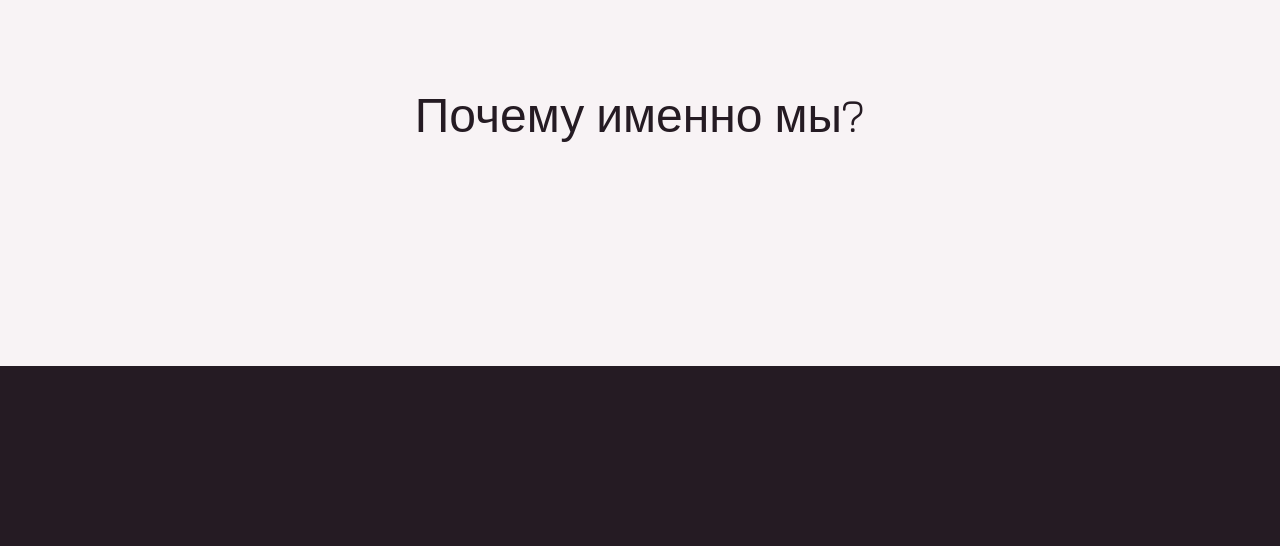
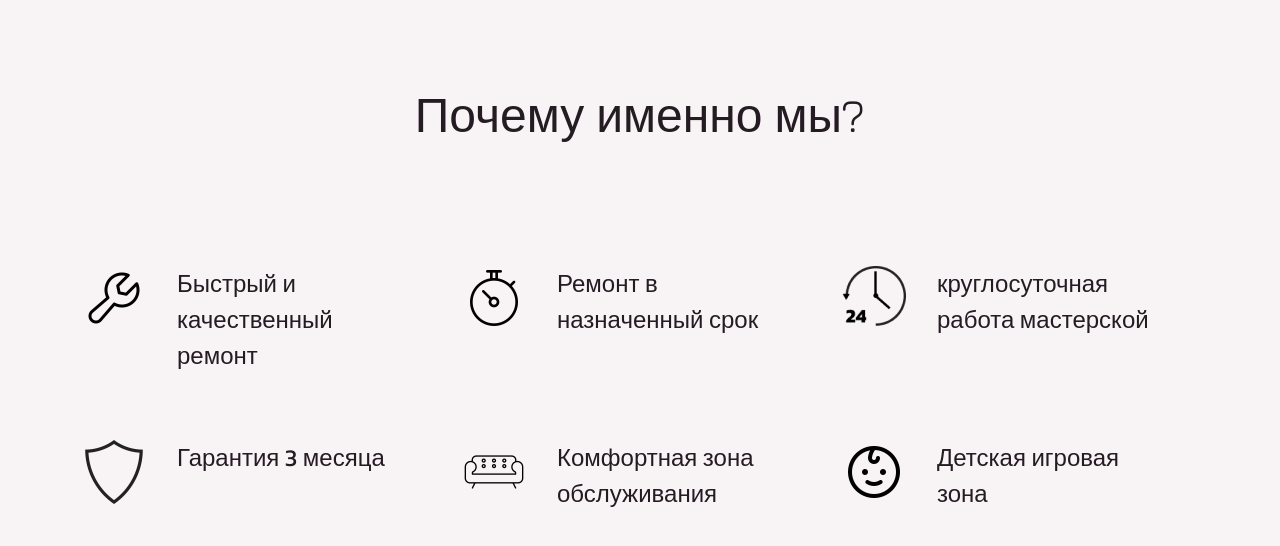
Before and after one commit to Viktoria-Mlechko/autoservice, a plain HTML site: page index.html in a window 1280 px wide. Shown: the part 822-1368 px from the top of the page. Before the commit the page ends 1188 px from the top, so only its background shows below. Drawn offline with nearby package versions, Linux system fonts and the light colour scheme.

Commit message:
[KP-9] Сверстал блок преимуществ

```diff
--- a/index.html
+++ b/index.html
@@ -27,7 +27,93 @@
     </header>
     <div class="page-block page-block--light">
         <div class="container">
-            <p class="page-block-title">Почему именно мы?</p>
+            <div class="row">
+                <div class="col-12">
+                    <p class="page-block-title">Почему именно мы?</p>
+                </div>
+            </div>
+            <div class="row">
+                <div class="advantages-container">
+                    <div class="advantages-container-wrapper col-12">
+                        <div class="row">
+                            <div class="col-4 advantages-item">
+                                <div class="row">
+                                    <div class="col-3">
+                                        <img src="/images/icons/repair_icon.png" alt="icon">
+                                    </div>
+                                    <div class="col-8">
+                                        <p class="advantage-title">
+                                            Быстрый и качественный ремонт
+                                        </p>
+                                    </div>
+                                </div>
+                            </div>
+                            <div class="col-4 advantages-item">
+                                <div class="row">
+                                    <div class="col-3">
+                                        <img src="/images/icons/clock_icon.png" alt="icon">
+                                    </div>
+                                    <div class="col-8">
+                                        <p class="advantage-title">
+                                            Ремонт в назначенный срок
+                                        </p>
+                                    </div>
+                                </div>
+                            </div>
+                            <div class="col-4 advantages-item">
+                                <div class="row">
+                                    <div class="col-3">
+                                        <img src="/images/icons/clock_icon-1.png" alt="icon">
+                                    </div>
+                                    <div class="col-8">
+                                        <p class="advantage-title">
+                                            круглосуточная работа мастерской
+                                        </p>
+                                    </div>
+                                </div>
+                            </div>
+                        </div>
+                        <div class="row">
+                            <div class="col-4 advantages-item">
+                                <div class="row">
+                                    <div class="col-3">
+                                        <img src="/images/icons/safe_icon.png" alt="icon">
+                                    </div>
+                                    <div class="col-8">
+                                        <p class="advantage-title">
+                                            Гарантия 3 месяца
+                                        </p>
+                                    </div>
+                                </div>
+                            </div>
+                            <div class="col-4 advantages-item">
+                                <div class="row">
+                                    <div class="col-3">
+                                        <img src="/images/icons/sofa_icon.png" alt="icon">
+                                    </div>
+                                    <div class="col-8">
+                                        <p class="advantage-title">
+                                            Комфортная зона обслуживания
+                                        </p>
+                                    </div>
+                                </div>
+                            </div>
+                            <div class="col-4 advantages-item">
+                                <div class="row">
+                                    <div class="col-3">
+                                        <img src="/images/icons/child_icon.png" alt="icon">
+                                    </div>
+                                    <div class="col-8">
+                                        <p class="advantage-title">
+                                            Детская игровая зона
+                                        </p>
+                                    </div>
+                                </div>
+                            </div>
+                        </div>
+                    </div>
+                </div>
+            </div>
         </div>
     </div>
 <script src="/libs/bootstrap/bootstrap.min.js"></script>
--- a/style.css
+++ b/style.css
@@ -87,3 +87,7 @@ body {
 
 
 /* ------------- ADVENGERS BLOCK ---------------- */
+.advantages-container-wrapper {
+    display: grid;
+    grid-gap: 50px;
+}
```
